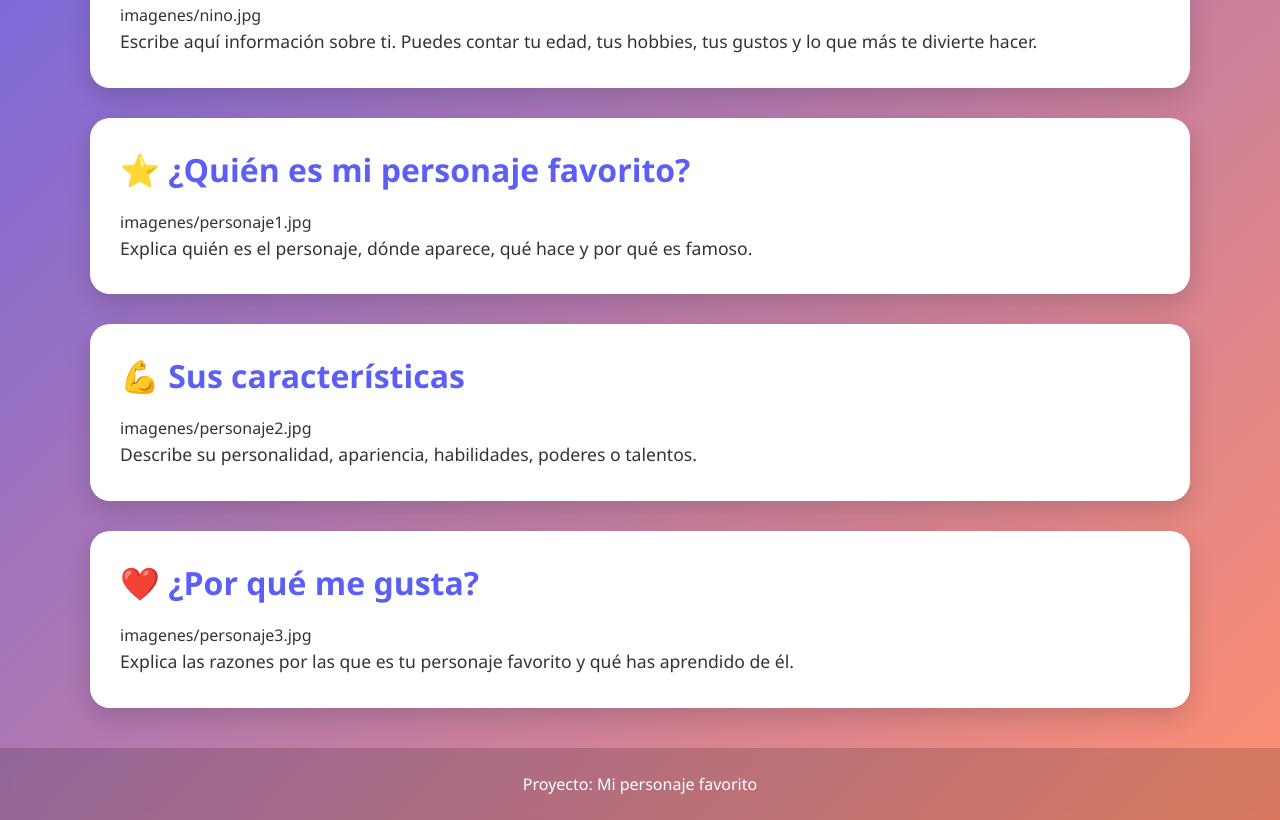
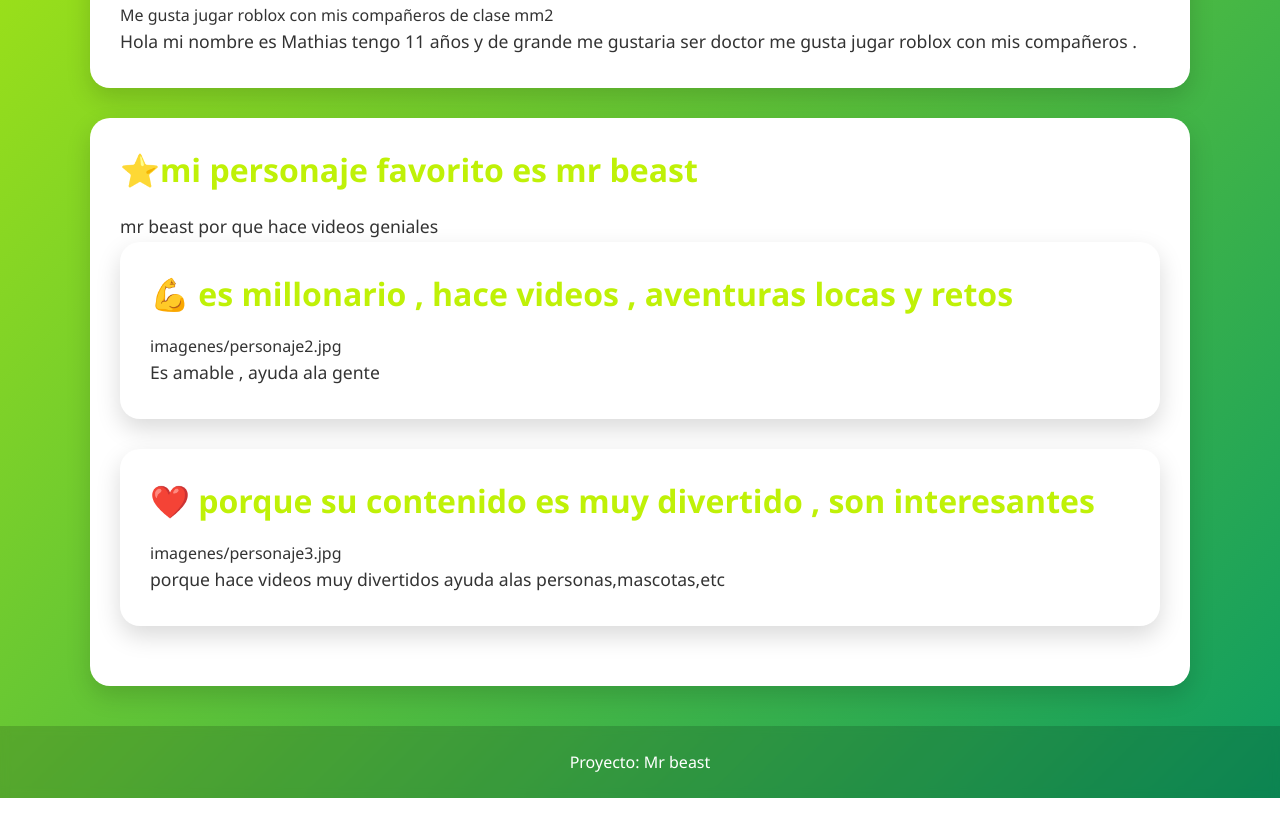
Before and after one commit to lusin20261/6gaussGOMEZ, a plain HTML site: page docs/personajeFavorito/index.html in a window 1280 px wide. Shown: the part 569-1389 px from the top of the page. After the commit the page ends 1367 px from the top, so only its background shows below. Drawn offline with Linux system fonts and the light colour scheme.

Commit message:
hola chiquillos

```diff
--- a/docs/personajeFavorito/index.html
+++ b/docs/personajeFavorito/index.html
@@ -4,7 +4,7 @@
 <head>
     <meta charset="UTF-8">
     <meta name="viewport" content="width=device-width, initial-scale=1.0">
-    <title>[Nombre del Personaje]</title>
+    <title>[MathiasGgpro]</title>
     <link rel="stylesheet" href="style.css">
 </head>
 
@@ -12,8 +12,8 @@
 
     <header class="hero">
         <div class="hero-content">
-            <h1>[NOMBRE DEL PERSONAJE]</h1>
-            <p>El personaje favorito de <strong>[Nombre del Niño]</strong></p>
+            <h1>[MathiasGgpro]</h1>
+            <p>MathiasGgpro <strong>[Mathias Gomez]</strong></p>
         </div>
     </header>
 
@@ -21,49 +21,45 @@
 
         <section class="card">
             <h2>👦 Sobre mí</h2>
-            imagenes/nino.jpg
+            Me gusta jugar roblox con mis compañeros de clase mm2
 
             <p>
-                Escribe aquí información sobre ti.
-                Puedes contar tu edad, tus hobbies,
-                tus gustos y lo que más te divierte hacer.
+            Hola mi nombre es Mathias tengo 11 años y de grande me gustaria ser doctor
+            me gusta jugar roblox con mis compañeros .
             </p>
         </section>
 
         <section class="card">
-            <h2>⭐ ¿Quién es mi personaje favorito?</h2>
-            imagenes/personaje1.jpg
+            <h2>⭐mi personaje favorito es mr beast </h2>
+
 
             <p>
-                Explica quién es el personaje, dónde aparece,
-                qué hace y por qué es famoso.
+                mr beast  por que hace videos geniales
+            </p
+        </section>
+
+        <section class="card">
+            <h2>💪 es millonario , hace videos , aventuras locas y retos </h2>
+            imagenes/personaje2.jpg
+
+            <p>
+                Es amable , ayuda ala gente
             </p>
         </section>
 
         <section class="card">
-            <h2>💪 Sus características</h2>
-            imagenes/personaje2.jpg
-
-            <p>
-                Describe su personalidad, apariencia,
-                habilidades, poderes o talentos.
-            </p>
-        </section>
-
-        <section class="card">
-            <h2>❤️ ¿Por qué me gusta?</h2>
+            <h2>❤️ porque su contenido es muy divertido , son interesantes</h2>
             imagenes/personaje3.jpg
 
             <p>
-                Explica las razones por las que es tu personaje favorito
-                y qué has aprendido de él.
+                porque hace videos muy divertidos ayuda alas personas,mascotas,etc
             </p>
         </section>
 
     </main>
 
     <footer>
-        <p>Proyecto: Mi personaje favorito</p>
+        <p>Proyecto: Mr beast</p>
     </footer>
 
 </body>
--- a/docs/personajeFavorito/style.css
+++ b/docs/personajeFavorito/style.css
@@ -2,8 +2,8 @@
   PALETA DE COLORES
 ======================================*/
 :root {
-    --color-primario: #5b5ff5;
-    --color-secundario: #ff8f70;
+    --color-primario: #bff107;
+    --color-secundario: #0e9c61;
 }
 
 /*======================================
@@ -46,7 +46,7 @@
         var(--color-secundario)
     );
 
-    color: white;
+    color: yellow;
 }
 
 .hero-content {
```
